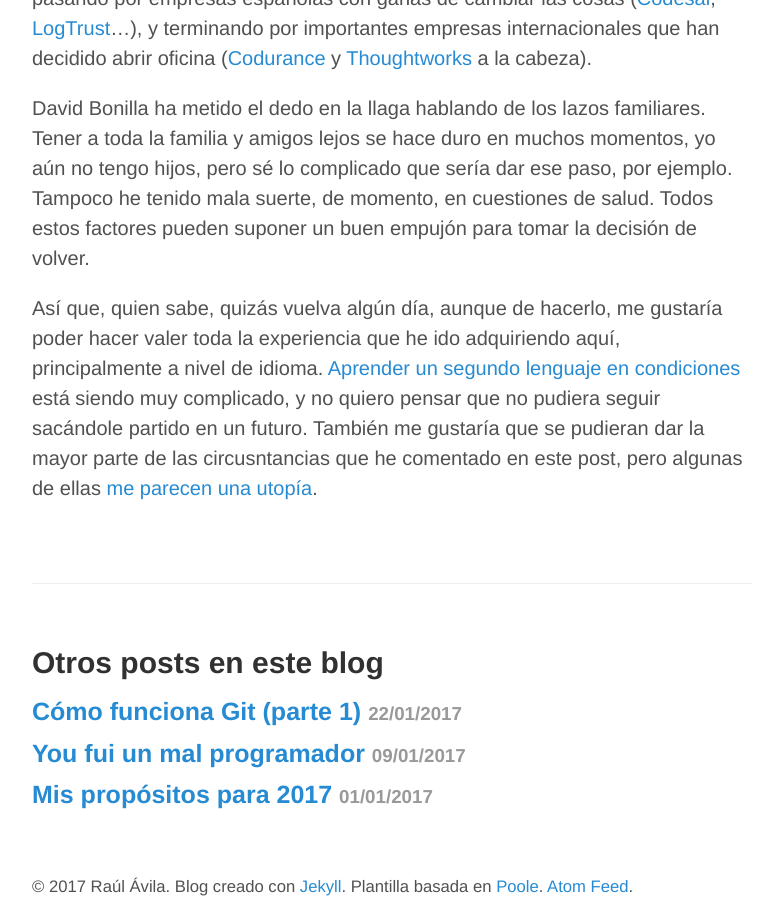
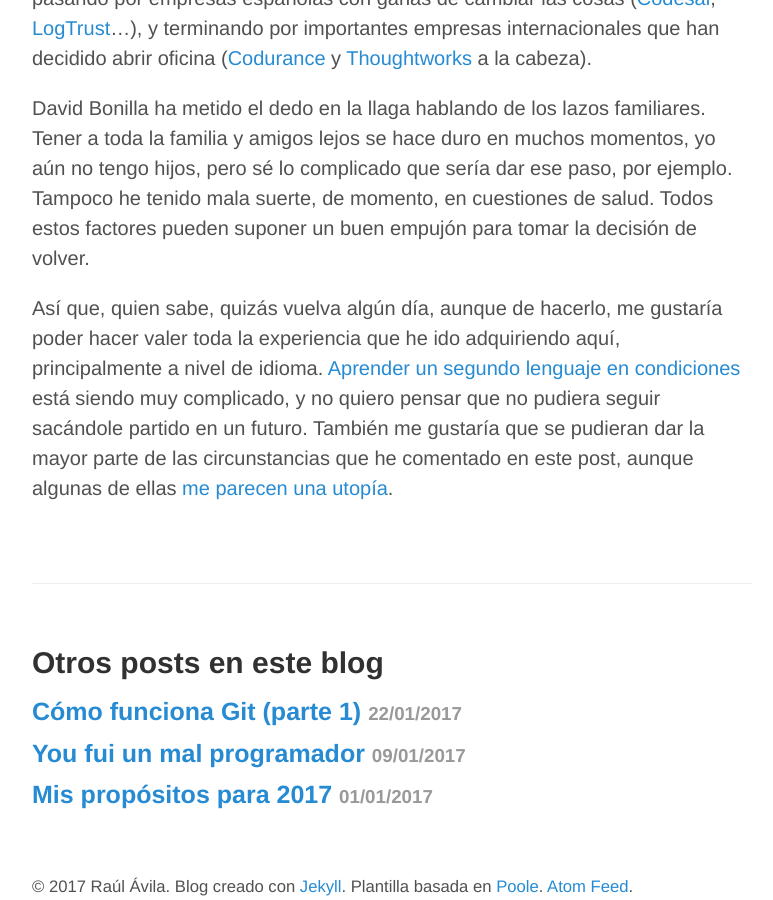
Before and after one commit to raulavila/blog-source-code, a Jekyll site: the page built from _posts/2017-01-29-volver.md, in a window 1280 px wide and 900 px high, scrolled down 2867 px. Shown: the whole window, without its empty margins (248-1021 px from the left). Built offline with Jekyll 4.4.1, drawn with Linux system fonts in a browser that asks for light colours; comment, search, counter and statistics services are not loaded.

Commit message:
Corregida errata

```diff
--- a/_posts/2017-01-29-volver.md
+++ b/_posts/2017-01-29-volver.md
@@ -43,4 +43,4 @@ Me consta que en los últimos años nuestro sector está mejorando mucho en Espa
 
 David Bonilla ha metido el dedo en la llaga hablando de los lazos familiares. Tener a toda la familia y amigos lejos se hace duro en muchos momentos, yo aún no tengo hijos, pero sé lo complicado que sería dar ese paso, por ejemplo. Tampoco he tenido mala suerte, de momento, en cuestiones de salud. Todos estos factores pueden suponer un buen empujón para tomar la decisión de volver.
 
-Así que, quien sabe, quizás vuelva algún día, aunque de hacerlo, me gustaría poder hacer valer toda la experiencia que he ido adquiriendo aquí, principalmente a nivel de idioma. [Aprender un segundo lenguaje en condiciones](/2016/12/aprender-ingles/) está siendo muy complicado, y no quiero pensar que no pudiera seguir sacándole partido en un futuro. También me gustaría que se pudieran dar la mayor parte de las circusntancias que he comentado en este post, pero algunas de ellas [me parecen una utopía](http://www.silicon.es/los-emprendedores-lo-tienen-facil-en-espana-infografia-54433).
+Así que, quien sabe, quizás vuelva algún día, aunque de hacerlo, me gustaría poder hacer valer toda la experiencia que he ido adquiriendo aquí, principalmente a nivel de idioma. [Aprender un segundo lenguaje en condiciones](/2016/12/aprender-ingles/) está siendo muy complicado, y no quiero pensar que no pudiera seguir sacándole partido en un futuro. También me gustaría que se pudieran dar la mayor parte de las circunstancias que he comentado en este post, aunque algunas de ellas [me parecen una utopía](http://www.silicon.es/los-emprendedores-lo-tienen-facil-en-espana-infografia-54433).
```
